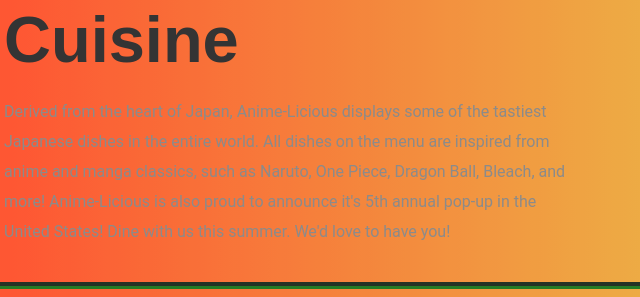
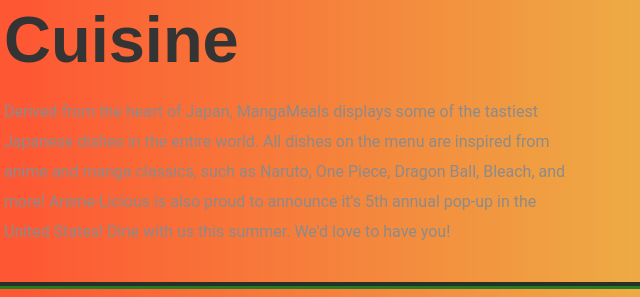
Before and after one commit to yonathangetachew/gateway-project, a plain HTML site: page JapaneseRestaurant/index.html in a window 1280 px wide. Shown: the part 1387-1684 px from the top of the page, 346-986 px from the left. Drawn offline with Linux system fonts and the light colour scheme.

Commit message:
changename

```diff
--- a/JapaneseRestaurant/index.html
+++ b/JapaneseRestaurant/index.html
@@ -84,7 +84,7 @@
 
         <h4>About Us</h4>
         <h1>A Glimpse of the Finest Japanese Cuisine</h1>
-        <p>Derived from the heart of Japan, Anime-Licious displays some of the tastiest Japanese dishes in the entire
+        <p>Derived from the heart of Japan, MangaMeals displays some of the tastiest Japanese dishes in the entire
           world. All dishes on the menu are inspired from anime and manga classics, such as Naruto, One Piece, Dragon
           Ball, Bleach, and more! Anime-Licious is also proud to announce it's 5th annual pop-up in the United States!
           Dine with us this summer. We'd love to have you!</p>
```
